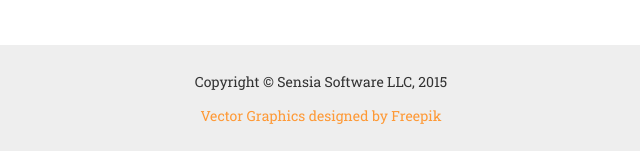
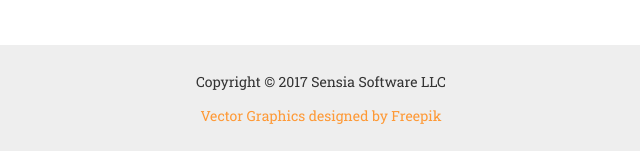
Before and after one commit to sensiasoft/sensiasoft.github.io, a plain HTML site: page index.html in a window 1280 px wide. Shown: the part 2055-2206 px from the top of the page, 319-959 px from the left. Drawn offline with nearby package versions, Linux system fonts and the light colour scheme.

Commit message:
Update index.html

```diff
--- a/index.html
+++ b/index.html
@@ -291,7 +291,7 @@
         <div class="container">
             <div class="row">
                 <div class="col-lg-12 text-center">
-                    <p>Copyright &copy; Sensia Software LLC, 2015</p>
+                    <p>Copyright &copy; 2017 Sensia Software LLC</p>
                     <p><a href='http://www.freepik.com/free-vector/internet-marketing-vector-template_713813.htm' target='_blank'>Vector Graphics designed by Freepik</a></p>
                 </div>
             </div>
```
